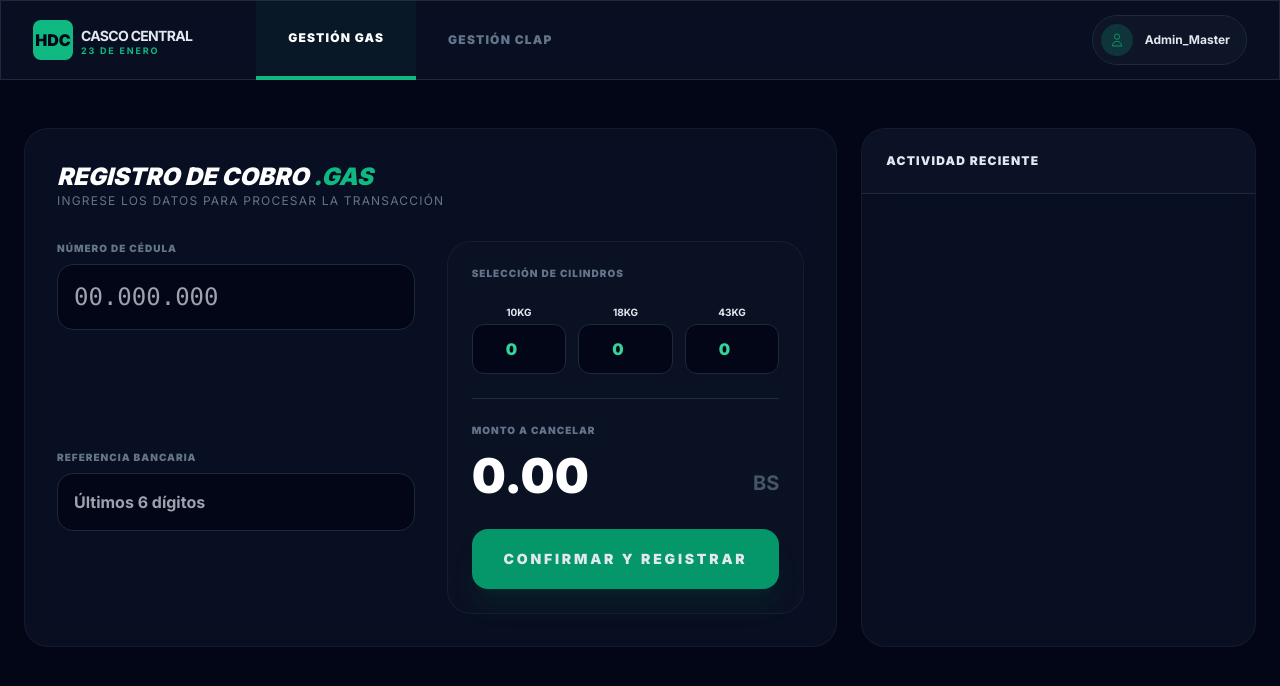
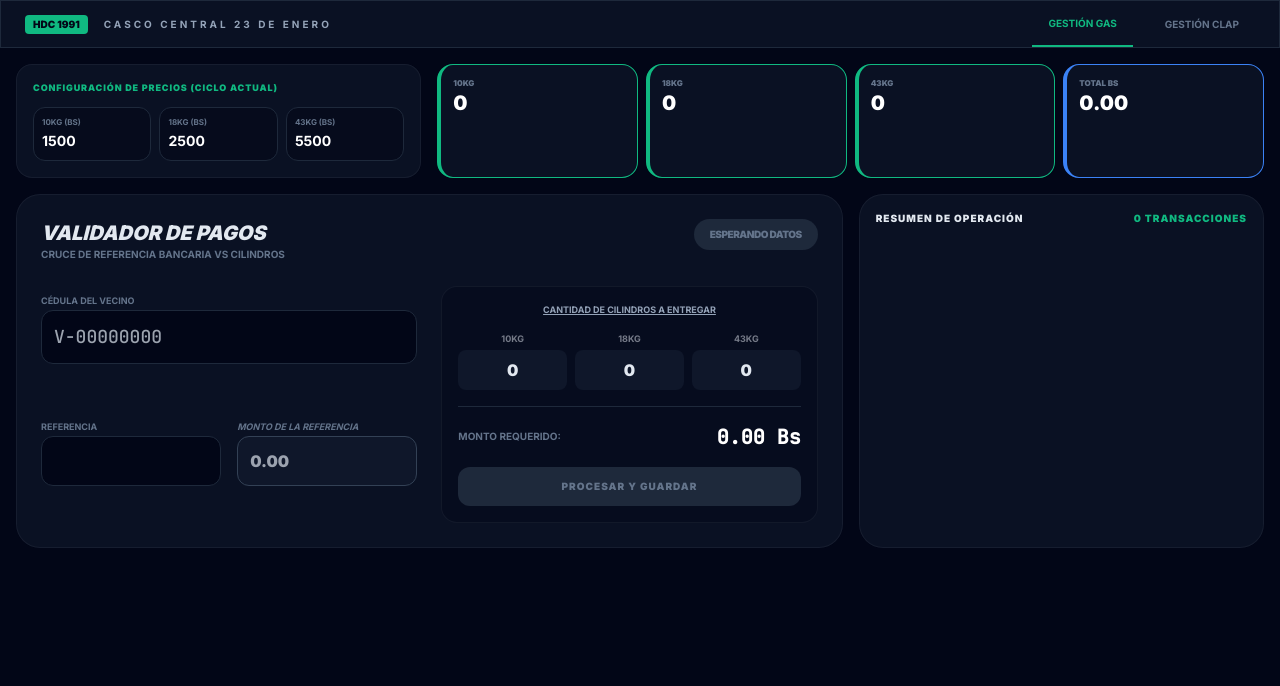
Before and after one commit to gte2026hl/Suministros-HDC2026, a plain HTML site: page index.html in a window 1280 px wide. Drawn offline with nearby package versions, Linux system fonts and the light colour scheme.

Commit message:
Update index.html

```diff
--- a/index.html
+++ b/index.html
@@ -3,221 +3,236 @@
 <head>
     <meta charset="UTF-8">
     <script src="https://cdn.tailwindcss.com"></script>
-    <link href="https://fonts.googleapis.com/css2?family=Inter:wght@300;400;700;900&display=swap" rel="stylesheet">
+    <link href="https://fonts.googleapis.com/css2?family=Inter:wght@400;700;900&family=JetBrains+Mono:wght@500&display=swap" rel="stylesheet">
     <style>
-        body { font-family: 'Inter', sans-serif; overflow-x: hidden; }
-        .glass-card { background: rgba(15, 23, 42, 0.6); backdrop-filter: blur(12px); border: 1px solid rgba(255,255,255,0.05); }
-        .tab-active { border-bottom: 4px solid #10b981; color: white; background: rgba(16, 185, 129, 0.05); }
+        body { font-family: 'Inter', sans-serif; }
+        .mono { font-family: 'JetBrains Mono', monospace; }
+        .glass { background: rgba(15, 23, 42, 0.7); backdrop-filter: blur(10px); border: 1px solid rgba(255,255,255,0.05); }
+        input::-webkit-outer-spin-button, input::-webkit-inner-spin-button { -webkit-appearance: none; margin: 0; }
     </style>
 </head>
-<body class="min-h-screen flex flex-col">
+<body class="min-h-screen flex flex-col overflow-x-hidden">
 
-    <nav class="w-full h-20 glass-card sticky top-0 z-50 flex items-center justify-between px-8 border-b border-slate-800">
-        <div class="flex items-center gap-6">
-            <div class="flex items-center gap-2">
-                <div class="w-10 h-10 bg-emerald-500 rounded-lg flex items-center justify-center font-black text-slate-950">HDC</div>
-                <div class="leading-none">
-                    <h2 class="text-sm font-bold tracking-tighter uppercase">Casco Central</h2>
-                    <p class="text-[9px] text-emerald-500 font-bold tracking-[0.2em]">23 DE ENERO</p>
+    <nav class="w-full h-12 glass sticky top-0 z-50 flex items-center justify-between px-6 border-b border-slate-800">
+        <div class="flex items-center gap-4">
+            <span class="bg-emerald-500 text-slate-950 text-[10px] font-black px-2 py-0.5 rounded">HDC 1991</span>
+            <h2 class="text-[10px] font-bold tracking-[0.3em] uppercase text-slate-400">Casco Central 23 de Enero</h2>
+        </div>
+        <div class="flex gap-4 h-full">
+            <button onclick="switchPortal('gas')" class="h-full px-4 text-[10px] font-bold uppercase border-b-2 border-emerald-500 text-emerald-500">Gestión Gas</button>
+            <button onclick="switchPortal('clap')" class="h-full px-4 text-[10px] font-bold uppercase text-slate-500 hover:text-white">Gestión CLAP</button>
+        </div>
+    </nav>
+
+    <main class="p-4 space-y-4">
+        <div class="grid grid-cols-1 xl:grid-cols-12 gap-4">
+
+            <div class="xl:col-span-4 glass p-4 rounded-2xl">
+                <p class="text-[9px] font-black text-emerald-500 uppercase tracking-widest mb-3">Configuración de Precios (Ciclo Actual)</p>
+                <div class="grid grid-cols-3 gap-2">
+                    <div class="bg-slate-950/50 p-2 rounded-xl border border-slate-800">
+                        <label class="text-[8px] block text-slate-500 uppercase font-bold">10KG (Bs)</label>
+                        <input type="number" id="p10" value="1500" oninput="validarTodo()" class="bg-transparent w-full font-bold text-sm outline-none text-white">
+                    </div>
+                    <div class="bg-slate-950/50 p-2 rounded-xl border border-slate-800">
+                        <label class="text-[8px] block text-slate-500 uppercase font-bold">18KG (Bs)</label>
+                        <input type="number" id="p18" value="2500" oninput="validarTodo()" class="bg-transparent w-full font-bold text-sm outline-none text-white">
+                    </div>
+                    <div class="bg-slate-950/50 p-2 rounded-xl border border-slate-800">
+                        <label class="text-[8px] block text-slate-500 uppercase font-bold">43KG (Bs)</label>
+                        <input type="number" id="p43" value="5500" oninput="validarTodo()" class="bg-transparent w-full font-bold text-sm outline-none text-white">
+                    </div>
                 </div>
             </div>
 
-            <div class="h-20 flex ml-10">
-                <button onclick="switchPortal('gas')" id="btn-gas" class="px-8 h-full text-xs font-black uppercase tracking-widest tab-active transition-all">Gestión Gas</button>
-                <button onclick="switchPortal('clap')" id="btn-clap" class="px-8 h-full text-xs font-black uppercase tracking-widest text-slate-500 hover:text-white transition-all">Gestión CLAP</button>
-            </div>
+            <div id="totales-container" class="xl:col-span-8 grid grid-cols-4 gap-2">
+                </div>
         </div>
 
-        <div class="flex items-center gap-8">
-            <div id="reloj" class="text-right font-mono text-xs text-slate-500 hidden md:block"></div>
-            <div class="flex items-center gap-3 bg-slate-900/80 p-2 rounded-full border border-slate-800">
-                <div class="w-8 h-8 rounded-full bg-emerald-500/20 flex items-center justify-center text-emerald-500">
-                    <svg xmlns="http://www.w3.org/2000/svg" class="h-4 w-4" fill="none" viewBox="0 0 24 24" stroke="currentColor">
-                        <path d="M16 7a4 4 0 11-8 0 4 4 0 018 0zM12 14a7 7 0 00-7 7h14a7 7 0 00-7-7z" />
-                    </svg>
+        <div class="grid grid-cols-1 xl:grid-cols-12 gap-4">
+
+            <div class="xl:col-span-8 glass rounded-3xl p-6">
+                <div class="flex justify-between items-start mb-6">
+                    <div>
+                        <h3 class="text-xl font-black italic">VALIDADOR DE PAGOS</h3>
+                        <p class="text-[10px] text-slate-500 uppercase font-bold">Cruce de referencia bancaria vs cilindros</p>
+                    </div>
+                    <div id="status-validacion" class="px-4 py-2 rounded-full text-[10px] font-black uppercase tracking-tighter bg-slate-800 text-slate-500">
+                        Esperando Datos
+                    </div>
                 </div>
-                <span class="text-xs font-bold mr-2">Admin_Master</span>
-            </div>
-        </div>
-    </nav>
 
-    <main class="w-full flex-grow p-6 space-y-6">
-
-        <section id="resumen-totales" class="grid grid-cols-1 md:grid-cols-4 gap-4">
-            </section>
-
-        <div class="grid grid-cols-1 xl:grid-cols-12 gap-6">
-
-            <div class="xl:col-span-8 glass-card rounded-3xl p-8">
-                <header class="mb-8">
-                    <h3 class="text-2xl font-black text-white italic">REGISTRO DE COBRO <span class="text-emerald-500">.GAS</span></h3>
-                    <p class="text-slate-500 text-xs uppercase tracking-widest">Ingrese los datos para procesar la transacción</p>
-                </header>
-
-                <form id="form-pago" class="grid grid-cols-1 md:grid-cols-2 gap-8">
-                    <div class="space-y-6">
+                <div class="grid grid-cols-1 md:grid-cols-2 gap-6">
+                    <div class="space-y-4">
                         <div>
-                            <label class="text-[10px] font-black text-slate-500 uppercase tracking-widest block mb-2">Número de Cédula</label>
-                            <input type="number" id="input-cedula" oninput="buscarHabitante(this.value)" class="w-full bg-slate-950 border border-slate-800 p-4 rounded-2xl text-2xl font-mono focus:border-emerald-500 outline-none transition-all" placeholder="00.000.000">
-                            <div id="perfil-habitante" class="mt-4 min-h-[80px]">
-                                </div>
+                            <label class="text-[9px] font-bold text-slate-500 uppercase">Cédula del Vecino</label>
+                            <input type="text" id="ci" oninput="buscarYValidar(this.value)" class="w-full bg-slate-950 border border-slate-800 p-3 rounded-xl text-lg mono outline-none focus:border-emerald-500" placeholder="V-00000000">
+                            <div id="perfil" class="mt-2 text-xs font-bold text-emerald-400 min-h-[1.5rem]"></div>
                         </div>
-
-                        <div>
-                            <label class="text-[10px] font-black text-slate-500 uppercase tracking-widest block mb-2">Referencia Bancaria</label>
-                            <input type="text" id="input-ref" class="w-full bg-slate-950 border border-slate-800 p-4 rounded-2xl font-bold focus:border-emerald-500 outline-none" placeholder="Últimos 6 dígitos">
+                        <div class="grid grid-cols-2 gap-4">
+                            <div>
+                                <label class="text-[9px] font-bold text-slate-500 uppercase">Referencia</label>
+                                <input type="text" id="ref" class="w-full bg-slate-950 border border-slate-800 p-3 rounded-xl mono outline-none focus:border-emerald-500">
+                            </div>
+                            <div>
+                                <label class="text-[9px] font-bold text-slate-500 uppercase italic">Monto de la Referencia</label>
+                                <input type="number" id="monto-ref" oninput="validarTodo()" class="w-full bg-slate-900 border border-slate-700 p-3 rounded-xl font-black text-white outline-none focus:border-blue-500" placeholder="0.00">
+                            </div>
                         </div>
                     </div>
 
-                    <div class="space-y-6 bg-slate-900/30 p-6 rounded-3xl border border-white/5">
-                        <label class="text-[10px] font-black text-slate-500 uppercase tracking-widest block">Selección de Cilindros</label>
-                        <div class="grid grid-cols-3 gap-3">
-                            <div class="text-center">
-                                <span class="text-[10px] font-bold block mb-1">10KG</span>
-                                <input type="number" id="c10" value="0" min="0" onchange="calcularMonto()" class="w-full bg-slate-950 border border-slate-800 p-3 rounded-xl text-center font-black text-emerald-400">
+                    <div class="bg-slate-950/40 p-4 rounded-2xl border border-white/5 space-y-4">
+                        <label class="text-[9px] font-bold text-slate-400 uppercase block mb-2 text-center underline">Cantidad de Cilindros a Entregar</label>
+                        <div class="grid grid-cols-3 gap-2 text-center">
+                            <div>
+                                <span class="text-[9px] font-bold block opacity-50 mb-1">10KG</span>
+                                <input type="number" id="q10" value="0" min="0" oninput="validarTodo()" class="w-full bg-slate-900 p-2 rounded-lg text-center font-black">
                             </div>
-                            <div class="text-center">
-                                <span class="text-[10px] font-bold block mb-1">18KG</span>
-                                <input type="number" id="c18" value="0" min="0" onchange="calcularMonto()" class="w-full bg-slate-950 border border-slate-800 p-3 rounded-xl text-center font-black text-emerald-400">
+                            <div>
+                                <span class="text-[9px] font-bold block opacity-50 mb-1">18KG</span>
+                                <input type="number" id="q18" value="0" min="0" oninput="validarTodo()" class="w-full bg-slate-900 p-2 rounded-lg text-center font-black">
                             </div>
-                            <div class="text-center">
-                                <span class="text-[10px] font-bold block mb-1">43KG</span>
-                                <input type="number" id="c43" value="0" min="0" onchange="calcularMonto()" class="w-full bg-slate-950 border border-slate-800 p-3 rounded-xl text-center font-black text-emerald-400">
+                            <div>
+                                <span class="text-[9px] font-bold block opacity-50 mb-1">43KG</span>
+                                <input type="number" id="q43" value="0" min="0" oninput="validarTodo()" class="w-full bg-slate-900 p-2 rounded-lg text-center font-black">
                             </div>
                         </div>
 
-                        <div class="pt-6 border-t border-slate-800">
-                            <label class="text-[10px] font-black text-slate-500 uppercase tracking-widest block mb-2">Monto a Cancelar</label>
-                            <div class="flex items-end gap-2">
-                                <input type="number" id="input-monto" class="w-full bg-transparent text-5xl font-black outline-none text-white" value="0.00" readonly>
-                                <span class="text-xl font-bold text-slate-600 pb-2">BS</span>
-                            </div>
+                        <div class="pt-4 mt-2 border-t border-slate-800 flex justify-between items-center">
+                            <span class="text-[10px] font-bold text-slate-500 uppercase">Monto Requerido:</span>
+                            <span id="monto-calculado" class="text-xl font-black mono text-white">0.00 Bs</span>
                         </div>
 
-                        <button type="button" onclick="procesarPago()" class="w-full bg-emerald-600 hover:bg-emerald-500 py-5 rounded-2xl font-black text-sm uppercase tracking-[0.2em] shadow-xl shadow-emerald-900/20 transition-all active:scale-95">
-                            Confirmar y Registrar
+                        <button onclick="registrar()" id="btn-registrar" disabled class="w-full bg-slate-800 text-slate-500 py-3 rounded-xl font-black uppercase text-[10px] tracking-widest transition-all">
+                            Procesar y Guardar
                         </button>
                     </div>
-                </form>
+                </div>
             </div>
 
-            <div class="xl:col-span-4 glass-card rounded-3xl overflow-hidden flex flex-col">
-                <div class="p-6 border-b border-slate-800 bg-slate-900/50">
-                    <h4 class="text-xs font-black uppercase tracking-widest">Actividad Reciente</h4>
-                </div>
-                <div id="lista-pagos" class="flex-grow overflow-y-auto max-h-[600px] p-4 space-y-3">
+            <div class="xl:col-span-4 glass rounded-3xl p-4 overflow-hidden">
+                <h4 class="text-[10px] font-black uppercase tracking-widest mb-4 flex justify-between">
+                    <span>Resumen de Operación</span>
+                    <span class="text-emerald-500" id="count-pagos">0 Transacciones</span>
+                </h4>
+                <div id="lista-actividad" class="space-y-2 overflow-y-auto max-h-[400px] pr-2">
                     </div>
             </div>
-
         </div>
     </main>
 
     <script>
-        // DATA MAESTRA (Viene del archivo que subió el Master)
-        const habitantes = [
-            { id: 1, nombre: "ANA CASTILLO", cedula: "12345678", calle: "ZAMORA" },
-            { id: 2, nombre: "MARTHA CORONEL", cedula: "87654321", calle: "BRUZUAL" },
-            { id: 3, nombre: "PEDRO MUJICA", cedula: "11223344", calle: "PLAZA" }
+        // Data de ejemplo (esto vendría del archivo Master)
+        const censo = [
+            { ci: "12345678", nombre: "MARILUZ FUENTES", calle: "PLAZA" },
+            { ci: "23456789", nombre: "ANA CASTILLO", calle: "ZAMORA" }
         ];
 
-        // ESTADO GLOBAL
-        let pagos = [];
-        const precios = { c10: 25, c18: 50, c43: 120 };
+        let registros = [];
 
-        function buscarHabitante(ci) {
-            const h = habitantes.find(item => item.cedula === ci);
-            const perfil = document.getElementById('perfil-habitante');
-            if (h) {
-                perfil.innerHTML = `
-                    <div class="bg-emerald-500/10 border border-emerald-500/20 p-4 rounded-2xl animate-fade-in">
-                        <p class="text-emerald-500 text-[10px] font-black uppercase">${h.calle}</p>
-                        <p class="text-white font-bold">${h.nombre}</p>
-                    </div>`;
+        function validarTodo() {
+            const p10 = parseFloat(document.getElementById('p10').value) || 0;
+            const p18 = parseFloat(document.getElementById('p18').value) || 0;
+            const p43 = parseFloat(document.getElementById('p43').value) || 0;
+
+            const q10 = parseInt(document.getElementById('q10').value) || 0;
+            const q18 = parseInt(document.getElementById('q18').value) || 0;
+            const q43 = parseInt(document.getElementById('q43').value) || 0;
+
+            const montoRef = parseFloat(document.getElementById('monto-ref').value) || 0;
+            const requerido = (q10 * p10) + (q18 * p18) + (q43 * p43);
+
+            document.getElementById('monto-calculado').innerText = requerido.toFixed(2) + " Bs";
+
+            const status = document.getElementById('status-validacion');
+            const btn = document.getElementById('btn-registrar');
+
+            if (requerido > 0 && montoRef === requerido) {
+                status.innerText = "Monto Coincide ✓";
+                status.className = "px-4 py-2 rounded-full text-[10px] font-black uppercase bg-emerald-500 text-slate-950 shadow-lg shadow-emerald-500/20";
+                btn.disabled = false;
+                btn.className = "w-full bg-emerald-600 text-white py-3 rounded-xl font-black uppercase text-[10px] tracking-widest transition-all hover:bg-emerald-500 active:scale-95";
+            } else if (requerido > 0 && montoRef !== requerido) {
+                status.innerText = "Error de Monto ✗";
+                status.className = "px-4 py-2 rounded-full text-[10px] font-black uppercase bg-rose-500 text-white";
+                btn.disabled = true;
+                btn.className = "w-full bg-slate-800 text-slate-500 py-3 rounded-xl font-black uppercase text-[10px] tracking-widest cursor-not-allowed";
             } else {
-                perfil.innerHTML = `<p class="text-slate-600 text-xs italic p-4">Esperando cédula válida...</p>`;
+                status.innerText = "Esperando Datos";
+                status.className = "px-4 py-2 rounded-full text-[10px] font-black uppercase bg-slate-800 text-slate-500";
+                btn.disabled = true;
             }
         }
 
-        function calcularMonto() {
-            const total = (document.getElementById('c10').value * precios.c10) +
-                          (document.getElementById('c18').value * precios.c18) +
-                          (document.getElementById('c43').value * precios.c43);
-            document.getElementById('input-monto').value = total.toFixed(2);
+        function buscarYValidar(val) {
+            const h = censo.find(p => p.ci === val);
+            document.getElementById('perfil').innerText = h ? `${h.nombre} - CALLE ${h.calle}` : "";
+            validarTodo();
         }
 
-        function procesarPago() {
-            const ci = document.getElementById('input-cedula').value;
-            const ref = document.getElementById('input-ref').value;
-            const h = habitantes.find(item => item.cedula === ci);
-
-            if (!h || !ref) return alert("Datos incompletos");
-
-            const nuevoPago = {
-                nombre: h.nombre,
-                cedula: ci,
-                c10: parseInt(document.getElementById('c10').value),
-                c18: parseInt(document.getElementById('c18').value),
-                c43: parseInt(document.getElementById('c43').value),
-                monto: parseFloat(document.getElementById('input-monto').value),
-                ref: ref,
-                hora: new Date().toLocaleTimeString([], { hour: '2-digit', minute: '2-digit' })
+        function registrar() {
+            const data = {
+                ci: document.getElementById('ci').value,
+                ref: document.getElementById('ref').value,
+                monto: parseFloat(document.getElementById('monto-ref').value),
+                q: `${document.getElementById('q10').value}/${document.getElementById('q18').value}/${document.getElementById('q43').value}`,
+                time: new Date().toLocaleTimeString([], { hour: '2-digit', minute: '2-digit' })
             };
-
-            pagos.unshift(nuevoPago);
+            registros.unshift(data);
             actualizarUI();
-            resetForm();
+            limpiarForm();
         }
 
         function actualizarUI() {
-            // Actualizar Totales
-            const stats = pagos.reduce((acc, p) => {
-                acc.t10 += p.c10; acc.t18 += p.c18; acc.t43 += p.c43; acc.dinero += p.monto;
+            // Totales
+            const totals = registros.reduce((acc, r) => {
+                const parts = r.q.split('/');
+                acc.c10 += parseInt(parts[0]); acc.c18 += parseInt(parts[1]); acc.c43 += parseInt(parts[2]); acc.bs += r.monto;
                 return acc;
-            }, { t10: 0, t18: 0, t43: 0, dinero: 0 });
+            }, { c10:0, c18:0, c43:0, bs:0 });
 
-            document.getElementById('resumen-totales').innerHTML = `
-                ${renderStatCard("Total 10KG", stats.t10, "emerald")}
-                ${renderStatCard("Total 18KG", stats.t18, "emerald")}
-                ${renderStatCard("Total 43KG", stats.t43, "emerald")}
-                ${renderStatCard("Recaudación (BS)", stats.dinero.toFixed(2), "blue")}
+            document.getElementById('totales-container').innerHTML = `
+                ${renderCard("10KG", totals.c10, "emerald")}
+                ${renderCard("18KG", totals.c18, "emerald")}
+                ${renderCard("43KG", totals.c43, "emerald")}
+                ${renderCard("TOTAL BS", totals.bs.toFixed(2), "blue")}
             `;
 
-            // Actualizar Lista
-            document.getElementById('lista-pagos').innerHTML = pagos.map(p => `
-                <div class="bg-slate-900 border border-slate-800 p-4 rounded-2xl flex justify-between items-center">
+            document.getElementById('count-pagos').innerText = `${registros.length} Transacciones`;
+
+            // Lista
+            document.getElementById('lista-actividad').innerHTML = registros.map(r => `
+                <div class="bg-slate-900/50 p-3 rounded-xl border border-slate-800 flex justify-between items-center animate-fade-in">
                     <div>
-                        <p class="text-xs font-bold text-white">${p.nombre}</p>
-                        <p class="text-[10px] text-slate-500">Ref: ${p.ref} | ${p.hora}</p>
+                        <p class="text-[10px] font-black text-white">${r.ci}</p>
+                        <p class="text-[8px] text-slate-500">REF: ${r.ref} | ${r.time}</p>
                     </div>
-                    <div class="text-right font-mono">
-                        <p class="text-xs text-emerald-500 font-bold">${p.monto} BS</p>
-                        <p class="text-[9px] text-slate-600">${p.c10} / ${p.c18} / ${p.43}</p>
+                    <div class="text-right">
+                        <p class="text-[10px] font-black text-emerald-500">${r.monto} BS</p>
+                        <p class="text-[8px] text-slate-600 italic">Q: ${r.q}</p>
                     </div>
                 </div>
             `).join('');
         }
 
-        function renderStatCard(title, val, color) {
-            return `
-                <div class="glass-card p-6 rounded-2xl border-l-4 border-${color}-500">
-                    <p class="text-[10px] font-black text-slate-500 uppercase tracking-widest">${title}</p>
-                    <p class="text-3xl font-black text-white">${val}</p>
-                </div>
-            `;
+        function renderCard(label, val, col) {
+            return `<div class="glass p-3 rounded-2xl border-l-4 border-${col}-500">
+                <p class="text-[8px] font-black text-slate-500 uppercase">${label}</p>
+                <p class="text-xl font-black text-white">${val}</p>
+            </div>`;
         }
 
-        function resetForm() {
-            document.getElementById('form-pago').reset();
-            document.getElementById('perfil-habitante').innerHTML = '';
-            document.getElementById('input-monto').value = "0.00";
+        function limpiarForm() {
+            document.getElementById('ci').value = "";
+            document.getElementById('ref').value = "";
+            document.getElementById('monto-ref').value = "";
+            document.getElementById('q10').value = 0;
+            document.getElementById('q18').value = 0;
+            document.getElementById('q43').value = 0;
+            document.getElementById('perfil').innerText = "";
+            validarTodo();
         }
 
-        // Reloj en vivo
-        setInterval(() => {
-            document.getElementById('reloj').innerText = new Date().toLocaleString();
-        }, 1000);
-
-        // Inicializar
         actualizarUI();
     </script>
 </body>
```
